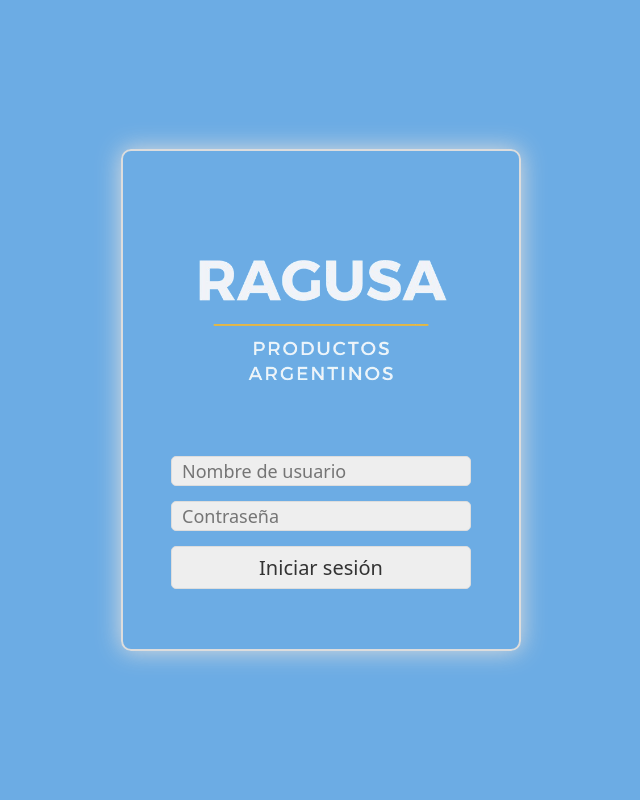
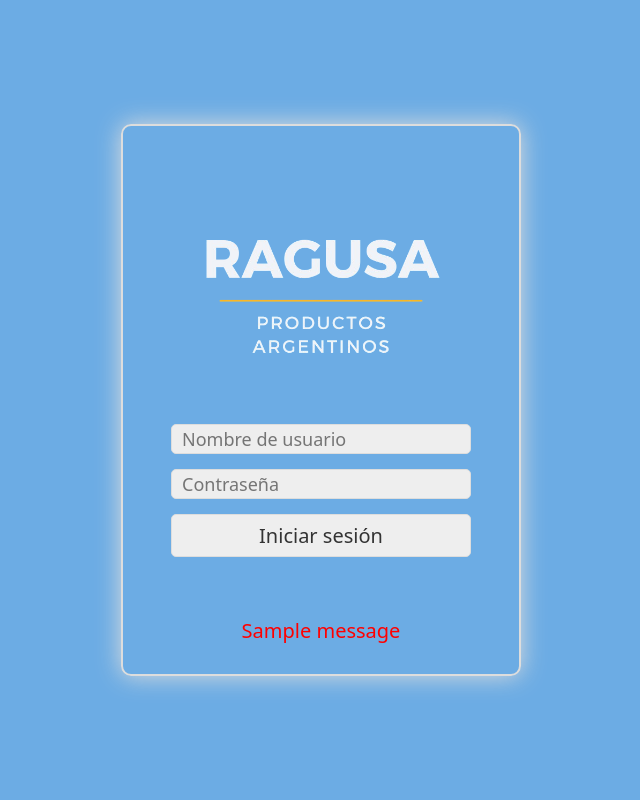
Before and after one commit to lautaroreche/E-Commerce-Django, a Django app: page /login/ in a window 1280 px wide. Shown: the whole page, without its empty margins (319-959 px from the left). Run offline with Django 5.2, Linux system fonts and the light colour scheme; tables that the repository leaves empty hold one stand-in row (values such as "Sample post"); one stand-in notice (Sample message) is shown.

Commit message:
Improve login messages

```diff
--- a/ecommerce/urls.py
+++ b/ecommerce/urls.py
@@ -16,7 +16,7 @@ Including another URLconf
 """
 from django.contrib import admin
 from django.urls import path
-from ecommerce_app.views import home, search, filter, cart, newsletter, favorites, feedback, custom_logout, checkout, detail
+from ecommerce_app.views import home, search, filter, cart, newsletter, favorites, feedback, custom_login, custom_logout, checkout, detail
 from cart.views import add_to_cart, remove_from_cart, decrement_from_cart, clear_cart
 from favorites.views import manage_favorites, clear_favorites, add_all_favorites_to_cart
 from django.conf import settings
@@ -27,7 +27,7 @@ from django.contrib.auth import views
 urlpatterns = [
     path('admin/', admin.site.urls),
     path('', home, name = 'home'),
-    path('login/', views.LoginView.as_view(), name='login'),
+    path('login/', custom_login, name='login'),
     path('logout/', custom_logout, name='logout'),
     path('home/', home, name = 'home'),
     path('search/', search, name = 'search'),
--- a/ecommerce_app/static/styles/login.css
+++ b/ecommerce_app/static/styles/login.css
@@ -4,6 +4,7 @@
     --dark-color: #333;
     --light-color: #eee;
     --border-light-color: #ddd;
+    --bad-color: #ff0000;
 }
 
 * {
@@ -27,7 +28,7 @@ img {
 }
 
 .container-login {
-    padding: 20px;
+    padding: 30px;
     display: flex;
     flex-direction: column;
     justify-content: center;
@@ -38,8 +39,15 @@ img {
     box-shadow: 0 0 25px var(--border-light-color);
 }
 
+.container-login p {
+    color: var(--bad-color);
+    font-size: 20px;
+    font-weight: 500;
+    text-align: center;
+}
+
 form {
-    margin-bottom: 40px;
+    margin-bottom: 60px;
     display: flex;
     flex-direction: column;
     gap: 15px;
--- a/ecommerce_app/templates/registration/login.html
+++ b/ecommerce_app/templates/registration/login.html
@@ -20,6 +20,9 @@
                 <input type="password" name="password" placeholder="Contraseña">
                 <button type="submit" class="border-radius">Iniciar sesión</button>
             </form>
+            {% for message in messages %}
+                <p>{{ message }}</p>
+            {% endfor %}
         </div>
     </main>
 </body>
--- a/ecommerce_app/views.py
+++ b/ecommerce_app/views.py
@@ -1,7 +1,7 @@
 from django.shortcuts import render, redirect
 from django.template.loader import render_to_string
 from django.contrib import messages
-from django.contrib.auth import logout
+from django.contrib.auth import authenticate, login, logout
 import smtplib
 from email.mime.text import MIMEText
 from ecommerce.settings import EMAIL_HOST, EMAIL_PORT, EMAIL_HOST_USER, EMAIL_HOST_PASSWORD, EMAIL_SENDER_NAME
@@ -187,6 +187,29 @@ def feedback(request):
     return redirect("/")
 
 
+def custom_login(request):
+    if request.method == 'POST':
+        username = request.POST['username']
+        password = request.POST['password']
+        user = authenticate(request, username=username, password=password)
+        print(f"user: {user}")
+        if user is not None:
+            login(request, user)
+            return redirect("/")
+        else:
+            if username == "":
+                messages.error(request, 'Debes completar el nombre de usuario')
+            elif password == "":
+                messages.error(request, 'Debes completar la contraseña')
+            else:
+                messages.error(request, 'Nombre de usuario o contraseña incorrectos')
+    else:
+        for message in messages.get_messages(request):
+            pass
+
+    return render(request, 'registration/login.html')
+
+
 def custom_logout(request):
     if request.method == "POST":
         logout(request)
```
